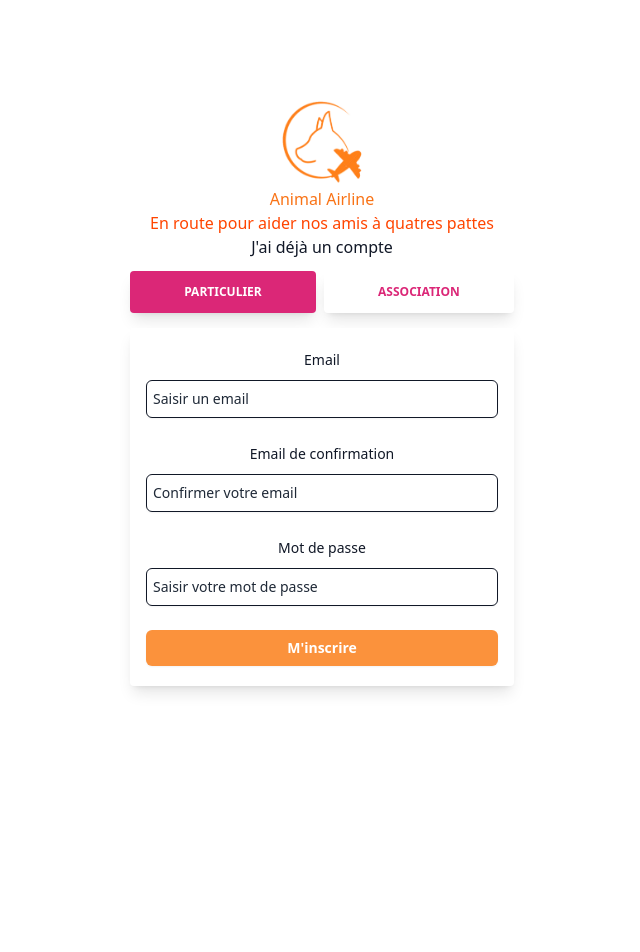
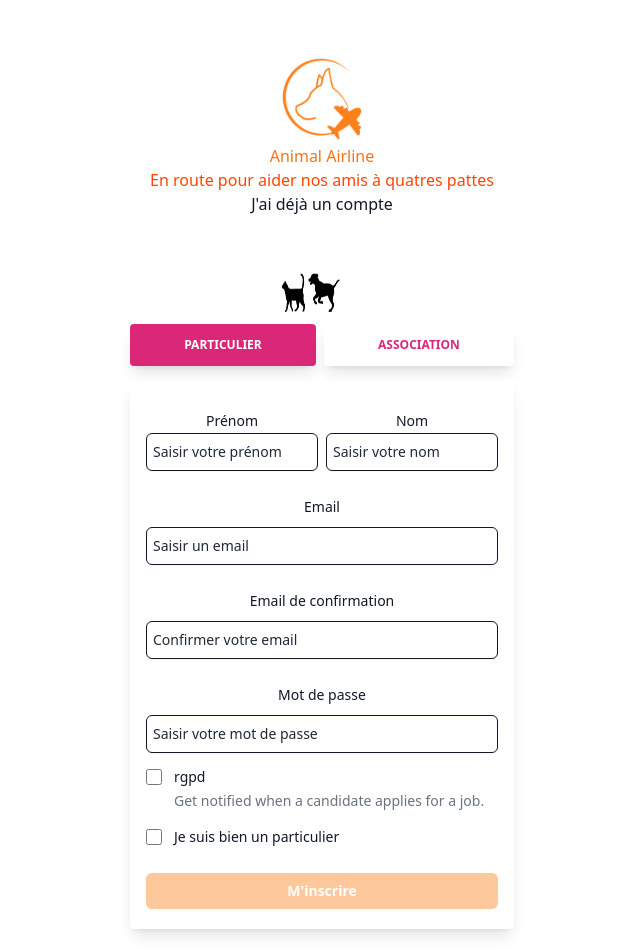
Before and after one commit to sha-zha/vue-admin, a Vue app: page /signup in a window 1280 px wide. Shown: the top 952 px of the page, without its empty margins (318-958 px from the left). Before the commit the page ends 800 px from the top, so only its background shows below. Built offline with nearby package versions, Linux system fonts and the light colour scheme.

Commit message:
nom, prénom,rgpd, boutton activé désactivé pour form inscription

```diff
--- a/src/assets/main.css
+++ b/src/assets/main.css
@@ -30,3 +30,7 @@ background-color: blue;
 color : white;
 background-color: yellow;
 }
+
+button:disabled{
+	opacity: 0.6;
+}
--- a/src/views/Auth/Form.vue
+++ b/src/views/Auth/Form.vue
@@ -1,15 +1,26 @@
 <template>
 	<form class="space-y-6" action="#" method="POST">
+		<div class="grid grid-cols-1 sm:grid-cols-2 gap-2">
+        <div class="mt-2">
+        <label :for="'firstname-'+msg" class="block text-sm text-center text-gray-900 font-medium leading-6">Prénom</label>
+          <input  :id="'firstname-'+msg" :name="'firstname-'+msg" type="email" autocomplete="email" placeholder="Saisir votre prénom" required class="block w-full border border-gray-900 rounded-md p-1.5 text-gray-900 shadow-sm placeholder:text-gray-800 focus:ring-2 focus:ring-inset focus:ring-indigo-600 sm:text-sm sm:leading-6">
+        </div>
+
+        <div class="mt-2">
+        <label :for="'lastname-'+msg" class="block text-sm text-center text-gray-900 font-medium leading-6">Nom</label>
+          <input  :id="'lastname-'+msg" :name="'lastname-'+msg" type="email" autocomplete="email" placeholder="Saisir votre nom" required class="block w-full border border-gray-900 rounded-md p-1.5 text-gray-900 shadow-sm placeholder:text-gray-800 focus:ring-2 focus:ring-inset focus:ring-indigo-600 sm:text-sm sm:leading-6">
+        </div>
+      </div>
       <div>
         <label :for="'email-'+msg" class="block text-sm text-center text-gray-900 font-medium leading-6">Email</label>
         <div class="mt-2">
-          <input  :id="'email-'+msg" :name="'email-'+msg" type="email" autocomplete="email" placeholder="Saisir un email" required class="block w-full border border-gray-900 rounded-md p-1.5 text-gray-900 shadow-sm placeholder:text-gray-800 focus:ring-2 focus:ring-inset focus:ring-indigo-600 sm:text-sm sm:leading-6" v-model="email">
+          <input  :id="'email-'+msg" :name="'email-'+msg" type="email" autocomplete="email" placeholder="Saisir un email" required class="block w-full border border-gray-900 rounded-md p-1.5 text-gray-900 shadow-sm placeholder:text-gray-800 focus:ring-2 focus:ring-inset focus:ring-indigo-600 sm:text-sm sm:leading-6">
         </div>
       </div>
       <div>
         <label :for="'emailConfirm-'+msg" class="block text-sm text-center text-gray-900 font-medium leading-6">Email de confirmation</label>
         <div class="mt-2">
-          <input :id="'emailConfirm-'+msg" :name="'emailConfirm-'+msg" type="email" autocomplete="emailConfirm" placeholder="Confirmer votre email" required class="block w-full border border-gray-900 rounded-md p-1.5 text-gray-900 shadow-sm placeholder:text-gray-800 focus:ring-2 focus:ring-inset focus:ring-indigo-600 sm:text-sm sm:leading-6" v-model="emailConfirm">
+          <input :id="'emailConfirm-'+msg" :name="'emailConfirm-'+msg" type="email" autocomplete="emailConfirm" placeholder="Confirmer votre email" required class="block w-full border border-gray-900 rounded-md p-1.5 text-gray-900 shadow-sm placeholder:text-gray-800 focus:ring-2 focus:ring-inset focus:ring-indigo-600 sm:text-sm sm:leading-6">
         </div>
       </div>
 
@@ -17,12 +28,39 @@
 
           <label :for="'password-'+msg" class="block text-sm text-center text-gray-900 font-medium leading-6">Mot de passe</label>
         <div class="mt-2">
-          <input :id="'password-'+msg" :name="'password-'+msg" type="password" autocomplete="current-password" placeholder="Saisir votre mot de passe" required class="block w-full border border-gray-900  rounded-md  p-1.5 text-gray-900 shadow-sm placeholder:text-gray-800 focus:ring-2 focus:ring-inset focus:ring-indigo-600 sm:text-sm sm:leading-6" v-model="password">
+          <input :id="'password-'+msg" :name="'password-'+msg" type="password" autocomplete="current-password" placeholder="Saisir votre mot de passe" required class="block w-full border border-gray-900  rounded-md  p-1.5 text-gray-900 shadow-sm placeholder:text-gray-800 focus:ring-2 focus:ring-inset focus:ring-indigo-600 sm:text-sm sm:leading-6">
         </div>
       </div>
 
+      <div class="flex h-6 items-center">
+        <div class="relative flex gap-x-3">
+              <div class="flex h-6 items-center">
+                <input @click="updatebtn()" :id="'rgpd-'+msg" name="'rgpd-'+msg" type="checkbox" class="h-4 w-4 rounded border-gray-300 text-indigo-600 focus:ring-indigo-600">
+              </div>
+              <div class="text-sm leading-6">
+                <label :for="'rgpd-'+msg" class="font-medium text-gray-900">rgpd</label>
+                <p class="text-gray-500">Get notified when a candidate applies for a job.</p>
+              </div>
+            </div>
+        </div>
+        <div class="relative flex gap-x-3" v-if="msg === 'user'">
+              <div class="flex h-6 items-center">
+                <input @click="updatebtn()" :id="msg" name="msg" type="checkbox" class="h-4 w-4 rounded border-gray-300 text-indigo-600 focus:ring-indigo-600">
+              </div>
+              <div class="text-sm leading-6">
+                <label :for="msg"  class="font-medium text-gray-900">Je suis bien un particulier</label>
+              </div>
+        </div>
+        <div class="relative flex gap-x-3" v-else>
+              <div class="flex h-6 items-center">
+                <input @click="updatebtn()" :id="msg" name="msg" type="checkbox" class="h-4 w-4 rounded border-gray-300 text-indigo-600 focus:ring-indigo-600">
+              </div>
+              <div class="text-sm leading-6">
+                <label :for="msg"  class="font-medium text-gray-900">Je suis bien une association</label>
+              </div>
+        </div>
       <div class="flex flex-col items-center">
-        <button type="submit" class="flex w-full justify-center rounded-md bg-orange-400 px-3 py-1.5 text-sm font-semibold leading-6 text-white shadow-sm hover:bg-orange-500 focus-visible:outline focus-visible:outline-2 focus-visible:outline-offset-2 focus-visible:outline-orange-400">M'inscrire</button>
+        <button v-bind:disable="btnDisable" v-bind:class="{'opacity-50': btnDisable === true, 'opacity-100': btnDisable === false}" type="submit" class="flex w-full justify-center rounded-md bg-orange-400 px-3 py-1.5 text-sm font-semibold leading-6 text-white shadow-sm hover:bg-orange-500 focus-visible:outline focus-visible:outline-2 focus-visible:outline-offset-2 focus-visible:outline-orange-400">M'inscrire</button>
       </div>
     </form>
 </template>
@@ -30,8 +68,27 @@
 <script type="text/javascript">
 export default {
 name: "FormSign",
+data(){
+	let btnDisable = true;
+		return {
+			btnDisable
+		}
+},
 props: {
 msg: String
+},
+methods:{
+	updatebtn(){
+
+		let user = document.getElementById('user');
+		let association = document.getElementById('association');
+
+		if(user.checked || association.checked){
+			this.btnDisable=false;
+		}else{
+			this.btnDisable=true;
+		}
+	}
 }
 }
 </script>
--- a/src/views/Auth/SignupPage.vue
+++ b/src/views/Auth/SignupPage.vue
@@ -10,6 +10,7 @@
 
   <div class="flex flex-wrap w-full">
     <div class="w-full">
+      <img class="mx-auto h-24 w-24" src="../../assets/login.png" alt="logo animal airline">
       <ul class="flex mb-0 list-none flex-wrap pt-3 pb-4 flex-row">
         <li class="-mb-px mr-2 last:mr-0 flex-auto text-center">
           <a class="text-xs font-bold uppercase px-5 py-3 shadow-lg rounded block leading-normal" v-on:click="toggleTabs(1)" v-bind:class="{'text-pink-600 bg-white': openTab !== 1, 'text-white bg-pink-600': openTab === 1}">
```
